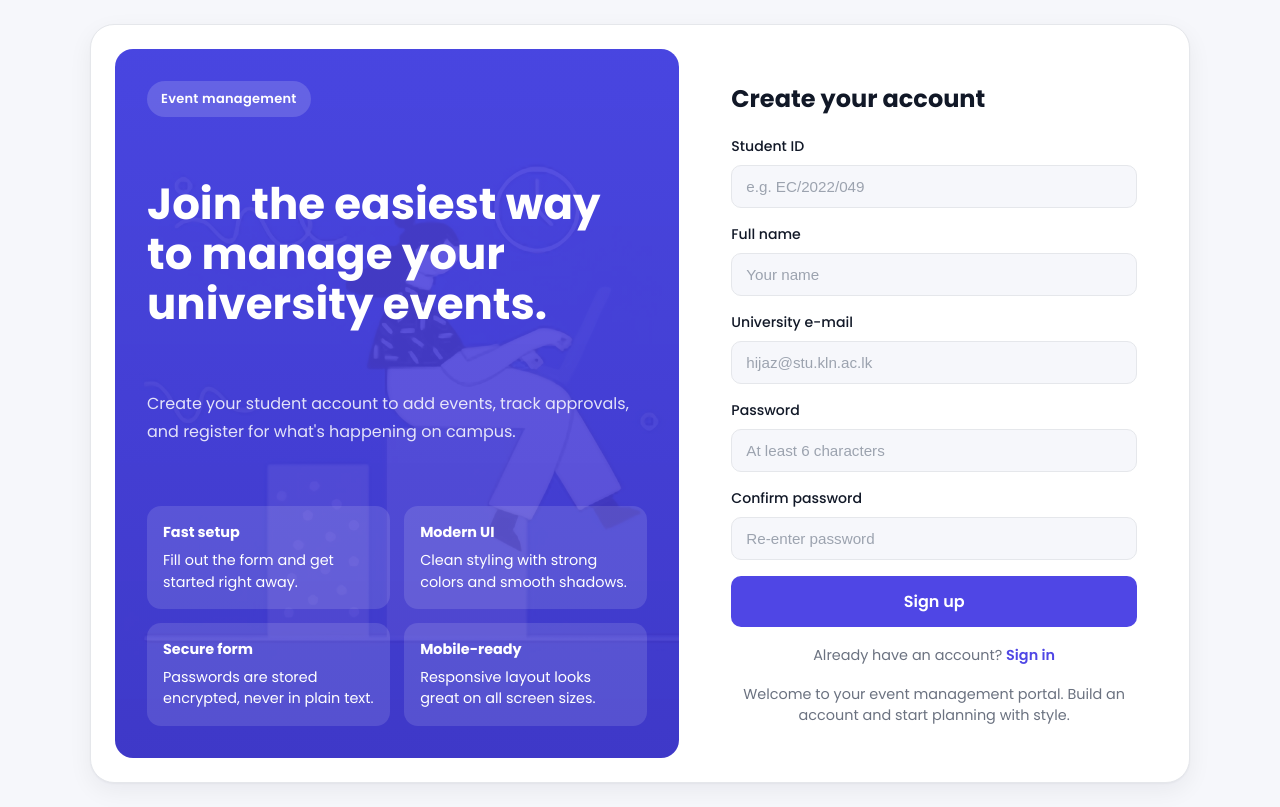
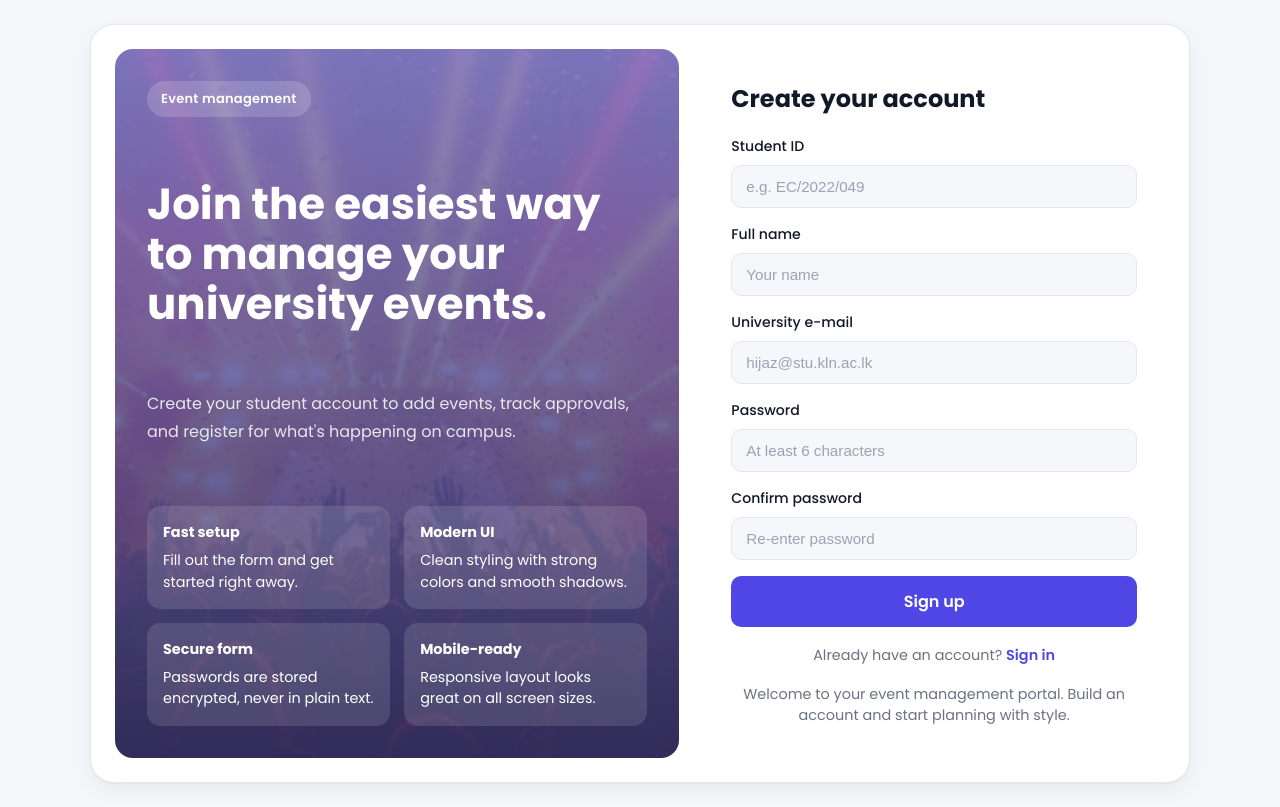
Before and after one commit to HijazHafeel/Web-and-Internet-Technology, a PHP site: page /html/signup.html in a window 1280 px wide. Run offline with PHP 8.4, Linux system fonts and the light colour scheme.

Commit message:
Images added for the web pages

```diff
--- a/frontend/css/signup.css
+++ b/frontend/css/signup.css
@@ -26,8 +26,8 @@ body {
   padding: 32px;
   border-radius: 18px;
   background:
-    linear-gradient(rgba(79, 70, 229, 0.88), rgba(67, 56, 202, 0.9)),
-    url("../images/signup.jpeg") center / cover;
+    linear-gradient(rgba(133, 129, 211, 0.88), rgba(54, 47, 97, 0.9)),
+    url("../images/image.png") center / cover;
   color: #ffffff;
 }
 
--- a/frontend/html/index.html
+++ b/frontend/html/index.html
@@ -10,7 +10,7 @@
 </head>
 <body>
 
-  <div class="gate-wrap">
+  <div class="gate-wrap"> // sample
     <div class="gate-intro">
       <span class="pill">Campus Connect</span>
       <h1>University events, all in one place.</h1>
--- a/frontend/html/login.html
+++ b/frontend/html/login.html
@@ -11,7 +11,7 @@
 	<body>
 		<main class="container" role="main">
 			<section class="left">
-				<img class="hero-img" src="../images/event.jpg" alt="Students planning a campus event">
+				<img class="hero-img" src="../images/login.png" alt="Students planning a campus event">
 				<h1>Welcome back</h1>
 				<p class="lead">Sign in to manage your events, attendees and schedules from one place.</p>
 
```
Also changed, not shown: frontend/images/image.png (added), frontend/images/login.png (added), frontend/images/signup1.png (added).
